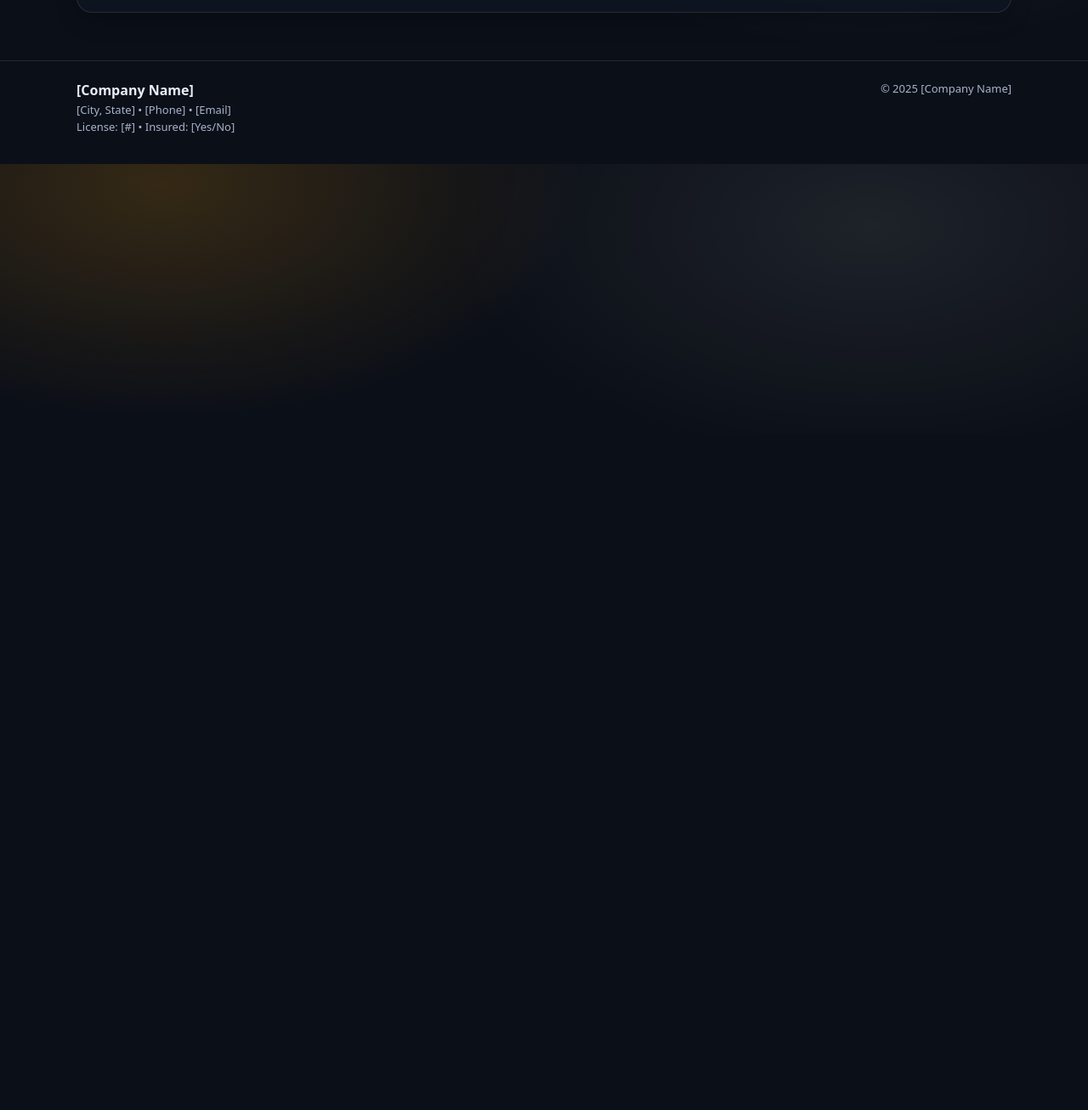
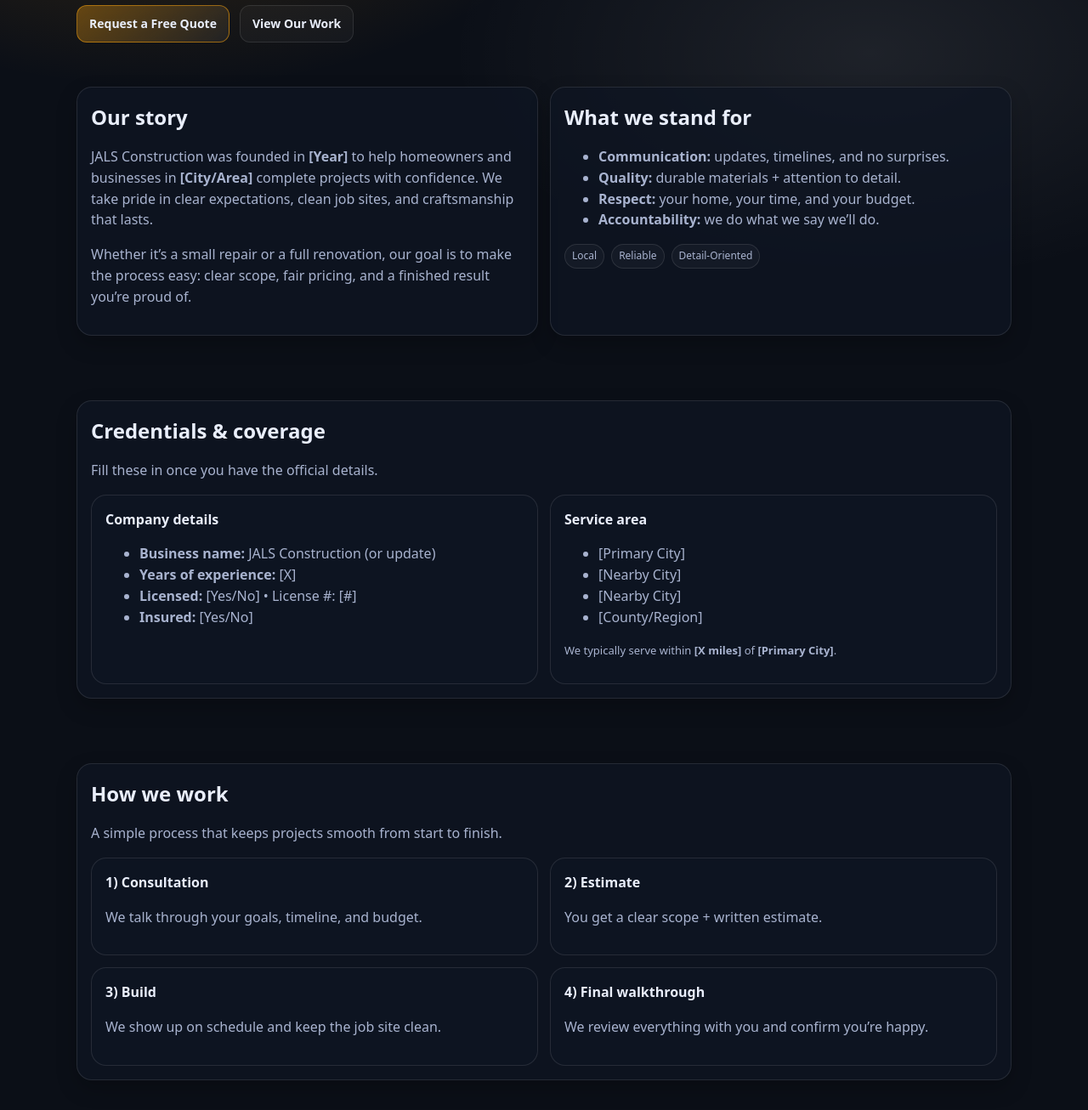
Before and after one commit to sheriloye/jalswebsite, a plain HTML site: page about.html in a window 1280 px wide. Shown: the part 289-1595 px from the top of the page at 85% size. Before the commit the page ends 800 px from the top, so only its background shows below. Drawn offline with Linux system fonts and the light colour scheme.

Commit message:
updates to baseline website

```diff
--- a/about.html
+++ b/about.html
@@ -3,8 +3,9 @@
 <head>
   <meta charset="UTF-8" />
   <meta name="viewport" content="width=device-width, initial-scale=1.0" />
-  <title>[PAGE TITLE] | [Company Name]</title>
-  <meta name="description" content="[PAGE DESCRIPTION]" />
+  <title>About | JALS Construction</title>
+  <meta name="description" content="Learn about JALS Construction—our mission, values, and commitment to quality work in [City/Area]." />
+
   <link rel="stylesheet" href="styles.css" />
 </head>
 <body>
@@ -42,12 +43,147 @@
   </header>
 
   <!-- Main page content -->
-  <main class="container section">
+<main class="container section">
+
+  <div class="section-head">
+    <h1 style="margin:0 0 8px;">About JALS Construction</h1>
+    <p class="muted">
+      We’re a local construction team serving <strong>[City/Area]</strong>. Our focus is simple:
+      honest communication, quality workmanship, and projects finished the right way.
+    </p>
+
+    <div style="display:flex; gap:12px; flex-wrap:wrap; margin-top:12px;">
+      <a class="btn primary" href="contact.html">Request a Free Quote</a>
+      <a class="btn" href="projects.html">View Our Work</a>
+    </div>
+  </div>
+
+  <!-- STORY + VALUES -->
+  <section class="section">
+    <div class="two-col">
+      <div class="card">
+        <h2>Our story</h2>
+        <p class="muted">
+          JALS Construction was founded in <strong>[Year]</strong> to help homeowners and businesses in
+          <strong>[City/Area]</strong> complete projects with confidence. We take pride in clear expectations,
+          clean job sites, and craftsmanship that lasts.
+        </p>
+        <p class="muted">
+          Whether it’s a small repair or a full renovation, our goal is to make the process easy:
+          clear scope, fair pricing, and a finished result you’re proud of.
+        </p>
+      </div>
+
+      <div class="card">
+        <h2>What we stand for</h2>
+        <ul class="muted">
+          <li><strong>Communication:</strong> updates, timelines, and no surprises.</li>
+          <li><strong>Quality:</strong> durable materials + attention to detail.</li>
+          <li><strong>Respect:</strong> your home, your time, and your budget.</li>
+          <li><strong>Accountability:</strong> we do what we say we’ll do.</li>
+        </ul>
+
+        <div class="tags" style="margin-top:12px;">
+          <span class="tag">Local</span>
+          <span class="tag">Reliable</span>
+          <span class="tag">Detail-Oriented</span>
+        </div>
+      </div>
+    </div>
+  </section>
+
+  <!-- CREDENTIALS -->
+  <section class="section">
     <div class="card">
-      <h1>[Page Heading]</h1>
-      <p class="muted">Replace this section with page content.</p>
+      <h2>Credentials & coverage</h2>
+      <p class="muted">Fill these in once you have the official details.</p>
+
+      <div class="two-col" style="margin-top:12px;">
+        <div class="card" style="box-shadow:none;">
+          <h3>Company details</h3>
+          <ul class="muted">
+            <li><strong>Business name:</strong> JALS Construction (or update)</li>
+            <li><strong>Years of experience:</strong> [X]</li>
+            <li><strong>Licensed:</strong> [Yes/No] • License #: [#]</li>
+            <li><strong>Insured:</strong> [Yes/No]</li>
+          </ul>
+        </div>
+
+        <div class="card" style="box-shadow:none;">
+          <h3>Service area</h3>
+          <ul class="muted">
+            <li>[Primary City]</li>
+            <li>[Nearby City]</li>
+            <li>[Nearby City]</li>
+            <li>[County/Region]</li>
+          </ul>
+          <p class="small muted" style="margin-top:10px;">
+            We typically serve within <strong>[X miles]</strong> of <strong>[Primary City]</strong>.
+          </p>
+        </div>
+      </div>
     </div>
-  </main>
+  </section>
+
+  <!-- PROCESS -->
+  <section class="section">
+    <div class="card">
+      <h2>How we work</h2>
+      <p class="muted">A simple process that keeps projects smooth from start to finish.</p>
+
+      <div class="two-col" style="margin-top:12px;">
+        <div class="card" style="box-shadow:none;">
+          <h3>1) Consultation</h3>
+          <p class="muted">We talk through your goals, timeline, and budget.</p>
+        </div>
+        <div class="card" style="box-shadow:none;">
+          <h3>2) Estimate</h3>
+          <p class="muted">You get a clear scope + written estimate.</p>
+        </div>
+        <div class="card" style="box-shadow:none;">
+          <h3>3) Build</h3>
+          <p class="muted">We show up on schedule and keep the job site clean.</p>
+        </div>
+        <div class="card" style="box-shadow:none;">
+          <h3>4) Final walkthrough</h3>
+          <p class="muted">We review everything with you and confirm you’re happy.</p>
+        </div>
+      </div>
+    </div>
+  </section>
+
+  <!-- TEAM (OPTIONAL) -->
+  <section class="section">
+    <div class="card">
+      <h2>Meet the team</h2>
+      <p class="muted">
+        Add a short owner bio + photo later. This builds trust fast.
+      </p>
+      <div class="two-col" style="margin-top:12px;">
+        <div class="card" style="box-shadow:none;">
+          <h3>[Owner Name]</h3>
+          <p class="muted">[Short bio: years of experience, specialties, what they care about.]</p>
+        </div>
+        <div class="card" style="box-shadow:none;">
+          <h3>[Team / Crew]</h3>
+          <p class="muted">[Short line about the team size, training, and reliability.]</p>
+        </div>
+      </div>
+    </div>
+  </section>
+
+  <!-- CTA -->
+  <section class="section">
+    <div class="card">
+      <h2>Let’s build something you’re proud of</h2>
+      <p class="muted">Send us a quick message and we’ll get back within <strong>[X hours]</strong>.</p>
+      <a class="btn primary" href="contact.html">Request a Free Quote</a>
+    </div>
+  </section>
+
+</main>
+
+
 
   <!-- Footer -->
   <footer class="footer">
```
